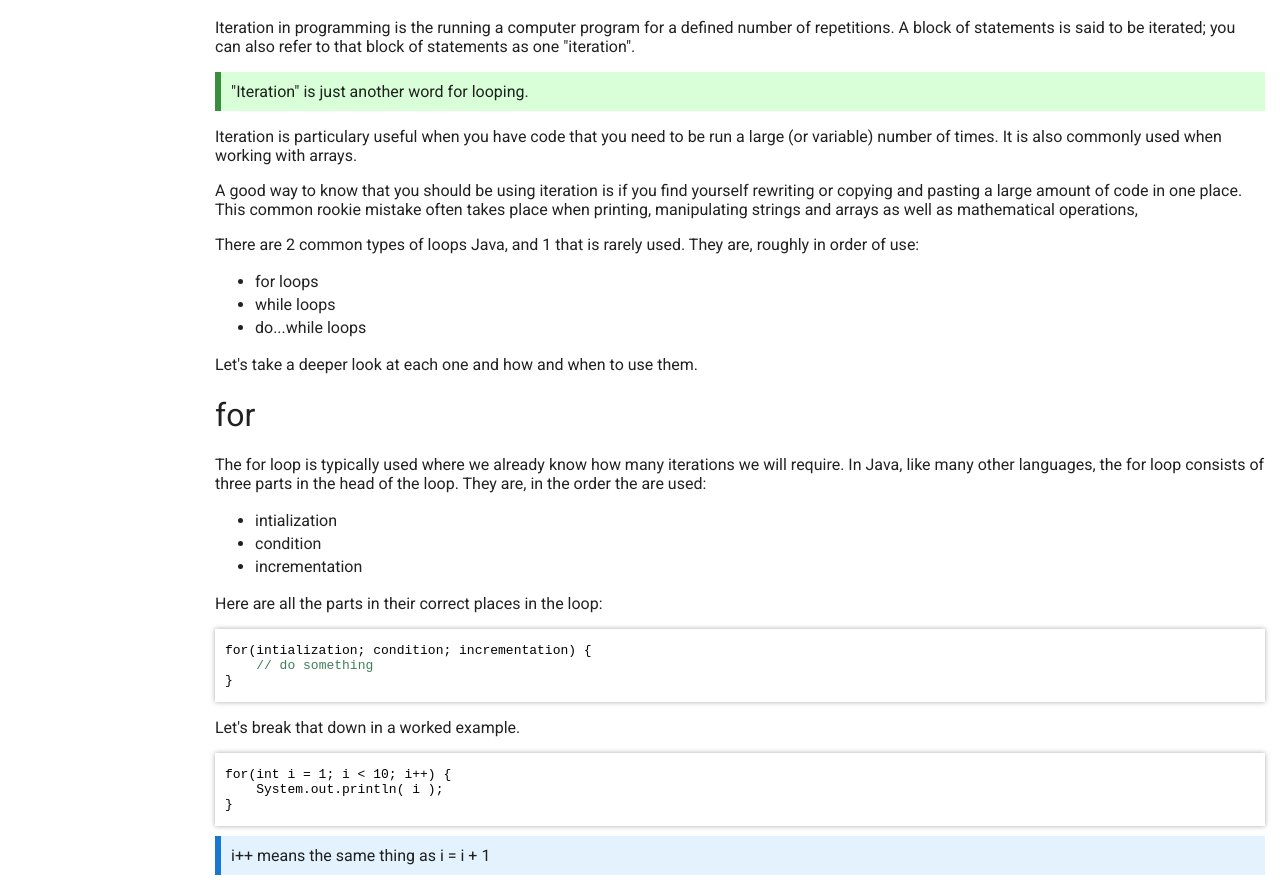
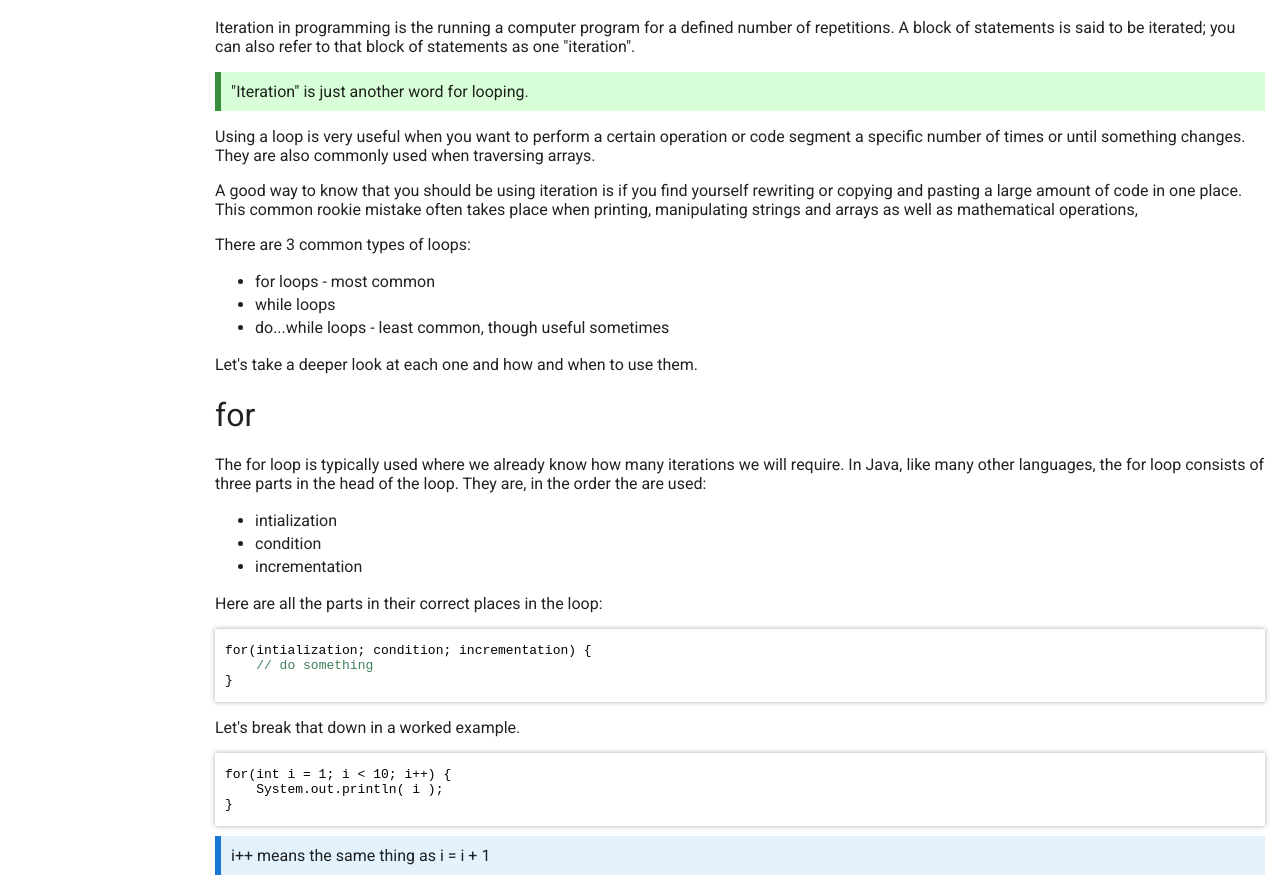
Before and after one commit to chrismun/chrismunley.github.io, a plain HTML site: page java.html in a window 1280 px wide. Shown: the part 5309-6197 px from the top of the page. Drawn offline with Linux system fonts and the light colour scheme.

Commit message:
Update java.html

```diff
--- a/java.html
+++ b/java.html
@@ -216,13 +216,13 @@
                 <div class="block green">
                     "Iteration" is just another word for looping.
                 </div>
-                <p>Iteration is particulary useful when you have code that you need to be run a large (or variable) number of times. It is also commonly used when working with arrays.</p>
+                <p>Using a loop is very useful when you want to perform a certain operation or code segment a specific number of times or until something changes. They are also commonly used when traversing arrays.</p>
                 <p>A good way to know that you should be using iteration is if you find yourself rewriting or copying and pasting a large amount of code in one place. This common rookie mistake often takes place when printing, manipulating strings and arrays as well as mathematical operations,</p>
-                <p>There are 2 common types of loops Java, and 1 that is rarely used. They are, roughly in order of use:</p>
+                <p>There are 3 common types of loops:</p>
                 <ul>
-                    <li>for loops</li>
+                    <li>for loops  -  most common</li>
                     <li>while loops</li>
-                    <li>do...while loops</li>
+                    <li>do...while loops  -  least common, though useful sometimes</li>
                 </ul>
                 <p>Let's take a deeper look at each one and how and when to use them.</p>
             </div>
```
